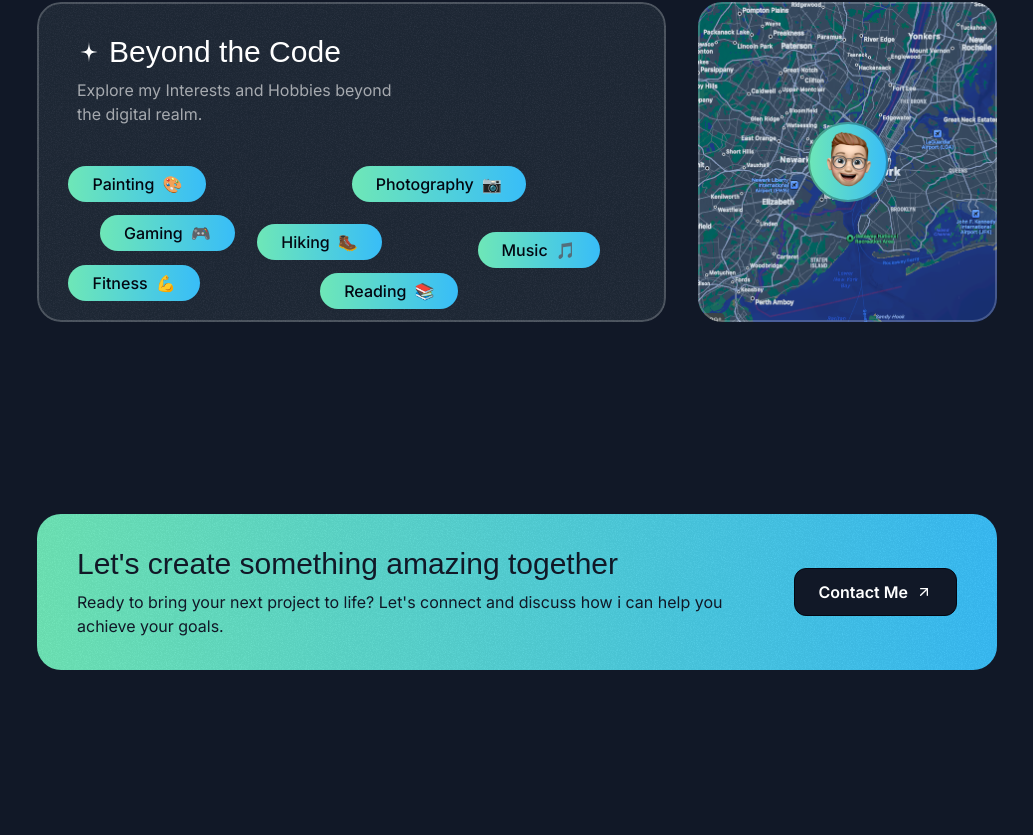
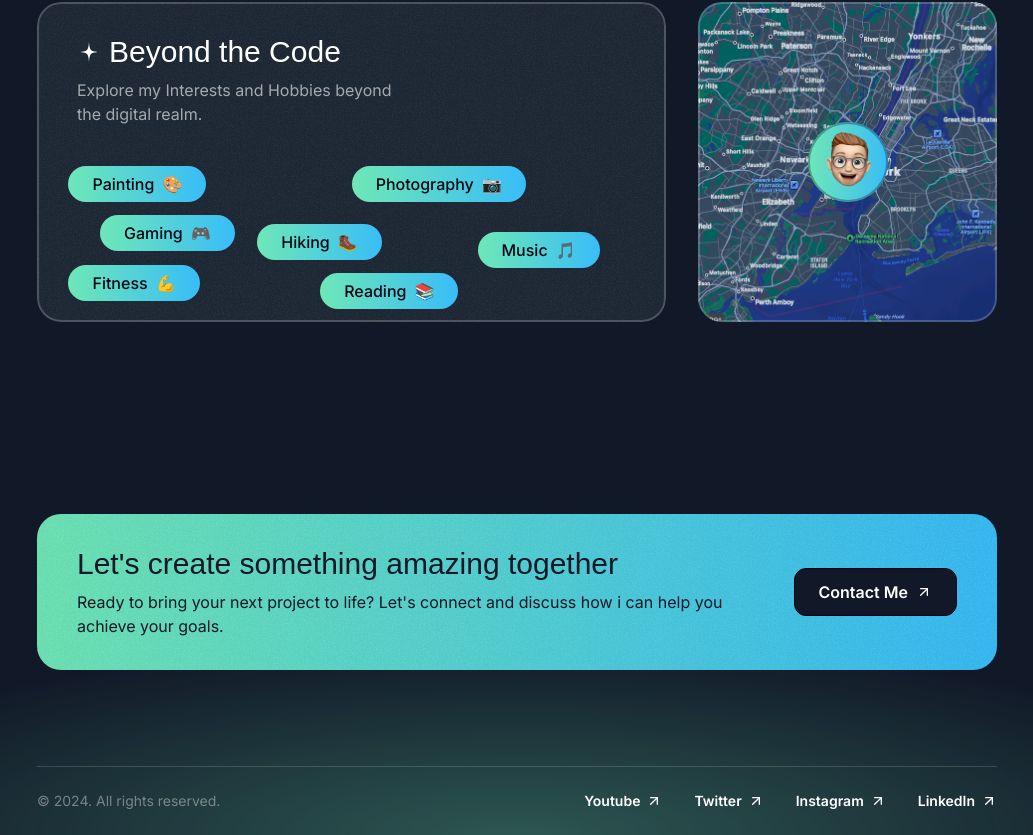
Before and after one commit to Prasant-Pradeep/portfolio_prasant, a Next.js app: page / in a window 1280 px wide. Shown: the part 4642-5477 px from the top of the page, without its empty margins (123-1156 px from the left). Before the commit the page ends 5408 px from the top, so only its background shows below. Built offline with nearby package versions, Linux system fonts and the light colour scheme; a web font is replaced by a local one.

Commit message:
feat:Building footer section

```diff
--- a/src/app/page.tsx
+++ b/src/app/page.tsx
@@ -5,6 +5,7 @@
 import { TestimonialsSection } from "@/sections/Testimonials";
 import { AboutSection } from "@/sections/About";
 import { ContactSection } from "@/sections/Contact";
+import { Footer } from "@/sections/Footer";
 export default function Home() {
   return (
     <div>
@@ -15,6 +16,7 @@
       <TestimonialsSection />
       <AboutSection />
       <ContactSection />
+      <Footer />
     </div>
   );
 }
--- a/src/sections/Footer.tsx
+++ b/src/sections/Footer.tsx
@@ -1,3 +1,46 @@
+import ArrowUpRightIcon from "@/assets/icons/arrow-up-right.svg";
+
+const footerLinks= [
+  {
+    title: 'Youtube',
+    href: 'https://www.youtube.com/@SidTalkschannel',
+  },
+  {
+    title: 'Twitter',
+    href: '',
+  },
+  {
+    title: 'Instagram',
+    href: 'https://www.instagram.com/prasant_p_/',
+  },
+  {
+    title: 'LinkedIn',
+    href: 'https://www.linkedin.com/in/prasantpradeep/',
+  },
+
+]
+
 export const Footer = () => {
-  return <div>Footer Section</div>;
+  return (
+    <footer className="relative -z-10 overflow-x-clip">
+      <div className="absolute h-[400px] w-[1600px] bottom-0 left-1/2 -translate-x-1/2 bg-emerald-300/30 [mask-image:radial-gradient(50%_50%_at_bottom_center,black,transparent)] -z-10"></div>
+      <div className="container">
+        <div className="border-t border-white/15 py-6 text-sm flex flex-col md:flex-row md:justify-between items-center gap-8">
+          <div className="text-white/40">&copy; 2024. All rights reserved.</div>
+          <nav className="flex flex-col md:flex-row items-center gap-8">
+            {footerLinks.map(link => (
+              <a
+                href="#"
+                key={link.title}
+                className="inline-flex items-center gap-1.5"
+              >
+                <span className="font-semibold">{link.title}</span>
+                <ArrowUpRightIcon className="size-4" />
+              </a>
+            ))}
+          </nav>
+        </div>
+      </div>
+    </footer>
+  );
 };
```
